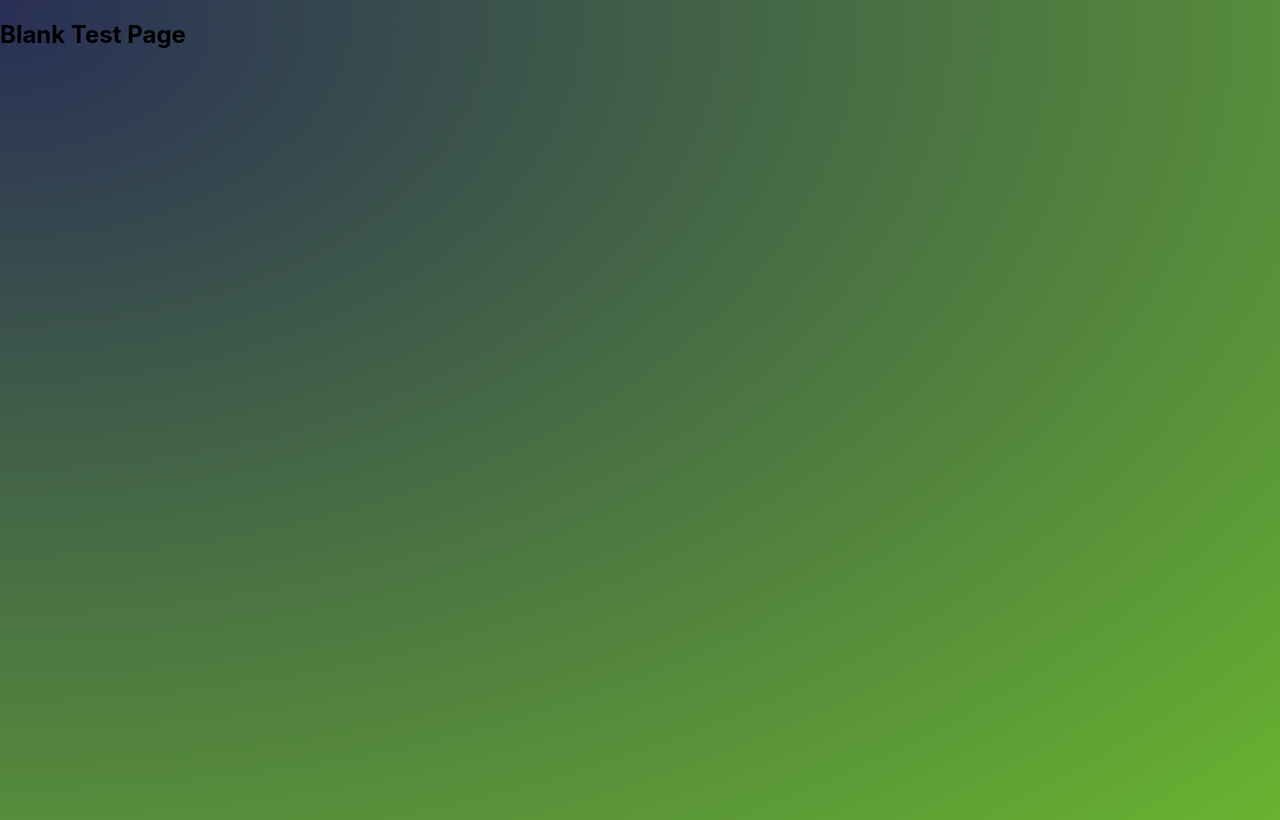
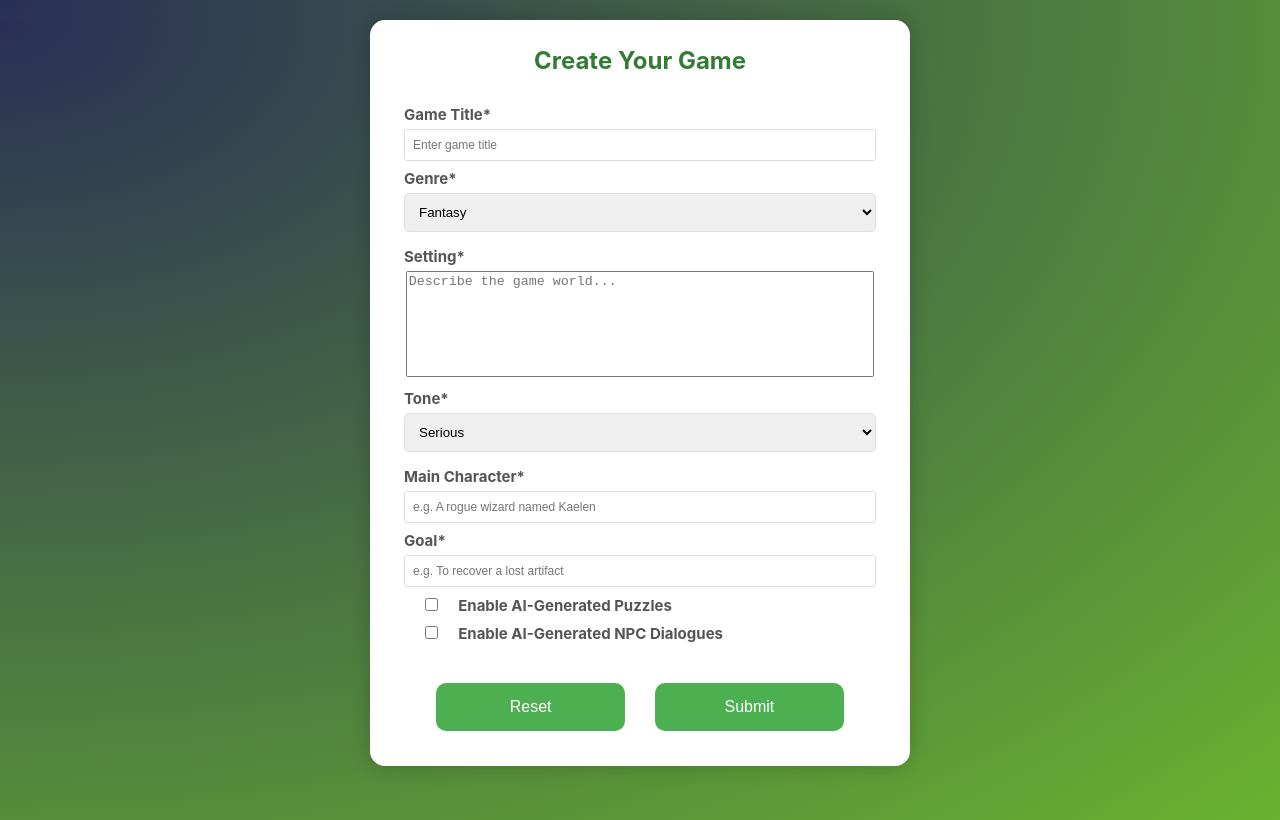
Before and after one commit to Vafakos/text-based-ai-framework, a React (Vite) app in the folder frontend/: page /form in a window 1280 px wide. Built offline with nearby package versions, Linux system fonts and the light colour scheme.

Commit message:
feat: Added a sample form page structure

```diff
--- a/frontend/src/pages/Form.jsx
+++ b/frontend/src/pages/Form.jsx
@@ -1,7 +1,150 @@
+import React, { useState } from "react";
+import "../styles/Form.css";
+
 export default function Form() {
+    const [gameTitle, setGameTitle] = useState("");
+    const [genre, setGenre] = useState("Fantasy");
+    const [setting, setSetting] = useState("");
+    const [tone, setTone] = useState("Serious");
+    const [mainCharacter, setMainCharacter] = useState("");
+    const [goal, setGoal] = useState("");
+    const [puzzlesEnabled, setPuzzlesEnabled] = useState(false);
+    const [npcEnabled, setNpcEnabled] = useState(false);
+
+    const handleSubmit = (e) => {
+        e.preventDefault();
+        console.log(
+            gameTitle,
+            genre,
+            setting,
+            tone,
+            mainCharacter,
+            goal,
+            puzzlesEnabled,
+            npcEnabled
+        );
+        // Add your form submission logic here (e.g. save or send to AI)
+    };
+
+    const handleReset = () => {
+        setGameTitle("");
+        setGenre("Fantasy");
+        setSetting("");
+        setTone("Serious");
+        setMainCharacter("");
+        setGoal("");
+        setPuzzlesEnabled(false);
+        setNpcEnabled(false);
+    };
+
     return (
-        <div>
-            <h2>Blank Test Page</h2>
+        <div className="game-form">
+            <div className="App">
+                <h1>Create Your Game</h1>
+                <fieldset>
+                    <form action="#" method="get">
+                        <label htmlFor="gameTitle">Game Title*</label>
+                        <input
+                            type="text"
+                            name="gameTitle"
+                            id="gameTitle"
+                            value={gameTitle}
+                            onChange={(e) => setGameTitle(e.target.value)}
+                            placeholder="Enter game title"
+                            required
+                        />
+
+                        <label htmlFor="genre">Genre*</label>
+                        <select
+                            name="genre"
+                            id="genre"
+                            value={genre}
+                            onChange={(e) => setGenre(e.target.value)}
+                        >
+                            <option value="Fantasy">Fantasy</option>
+                            <option value="Sci-Fi">Sci-Fi</option>
+                            <option value="Horror">Horror</option>
+                            <option value="Mystery">Mystery</option>
+                            <option value="Other">Other</option>
+                        </select>
+
+                        <label htmlFor="setting">Setting*</label>
+                        <textarea
+                            name="setting"
+                            id="setting"
+                            cols="30"
+                            rows="4"
+                            value={setting}
+                            onChange={(e) => setSetting(e.target.value)}
+                            placeholder="Describe the game world..."
+                            required
+                        ></textarea>
+
+                        <label htmlFor="tone">Tone*</label>
+                        <select
+                            name="tone"
+                            id="tone"
+                            value={tone}
+                            onChange={(e) => setTone(e.target.value)}
+                        >
+                            <option value="Serious">Serious</option>
+                            <option value="Funny">Funny</option>
+                            <option value="Dark">Dark</option>
+                            <option value="Epic">Epic</option>
+                        </select>
+
+                        <label htmlFor="mainCharacter">Main Character*</label>
+                        <input
+                            type="text"
+                            name="mainCharacter"
+                            id="mainCharacter"
+                            value={mainCharacter}
+                            onChange={(e) => setMainCharacter(e.target.value)}
+                            placeholder="e.g. A rogue wizard named Kaelen"
+                            required
+                        />
+
+                        <label htmlFor="goal">Goal*</label>
+                        <input
+                            type="text"
+                            name="goal"
+                            id="goal"
+                            value={goal}
+                            onChange={(e) => setGoal(e.target.value)}
+                            placeholder="e.g. To recover a lost artifact"
+                            required
+                        />
+
+                        <label>
+                            <input
+                                type="checkbox"
+                                name="puzzlesEnabled"
+                                checked={puzzlesEnabled}
+                                onChange={() => setPuzzlesEnabled(!puzzlesEnabled)}
+                            />
+                            Enable AI-Generated Puzzles
+                        </label>
+
+                        <label>
+                            <input
+                                type="checkbox"
+                                name="npcEnabled"
+                                checked={npcEnabled}
+                                onChange={() => setNpcEnabled(!npcEnabled)}
+                            />
+                            Enable AI-Generated NPC Dialogues
+                        </label>
+
+                        <br />
+                        <button type="reset" value="reset" onClick={handleReset}>
+                            Reset
+                        </button>
+                        <button type="submit" value="Submit" onClick={handleSubmit}>
+                            Submit
+                        </button>
+                    </form>
+                </fieldset>
+            </div>
         </div>
     );
 }
--- /dev/null
+++ b/frontend/src/styles/Form.css
@@ -0,0 +1,81 @@
+.game-form {
+    text-align: center;
+}
+
+.game-form .App {
+    background-color: #fff;
+    border-radius: 15px;
+    box-shadow: 0 0 20px rgba(0, 0, 0, 0.2);
+    padding: 10px 20px;
+    transition: transform 0.2s;
+    width: 500px;
+    text-align: center;
+    margin: auto;
+    margin-top: 20px;
+}
+
+.game-form h1 {
+    font-size: x-large;
+    text-align: center;
+    color: #327c35;
+}
+
+.game-form fieldset {
+    border: none;
+}
+
+.game-form input {
+    display: block;
+    width: 100%;
+    padding: 8px;
+    box-sizing: border-box;
+    border: 1px solid #ddd;
+    border-radius: 3px;
+    font-size: 12px;
+}
+
+.game-form input[type="radio"],
+.game-form input[type="checkbox"] {
+    display: inline;
+    width: 10%;
+}
+
+.game-form select {
+    display: block;
+    width: 100%;
+    margin-bottom: 15px;
+    padding: 10px;
+    box-sizing: border-box;
+    border: 1px solid #ddd;
+    border-radius: 5px;
+}
+
+.game-form label {
+    font-size: 15px;
+    display: block;
+    width: 100%;
+    margin-top: 8px;
+    margin-bottom: 5px;
+    text-align: left;
+    color: #555;
+    font-weight: bold;
+}
+
+.game-form button {
+    padding: 15px;
+    border-radius: 10px;
+    margin: 15px;
+    border: none;
+    color: white;
+    cursor: pointer;
+    background-color: #4caf50;
+    width: 40%;
+    font-size: 16px;
+}
+
+.game-form textarea {
+    resize: none;
+    width: 98%;
+    min-height: 100px;
+    max-height: 150px;
+}
```
